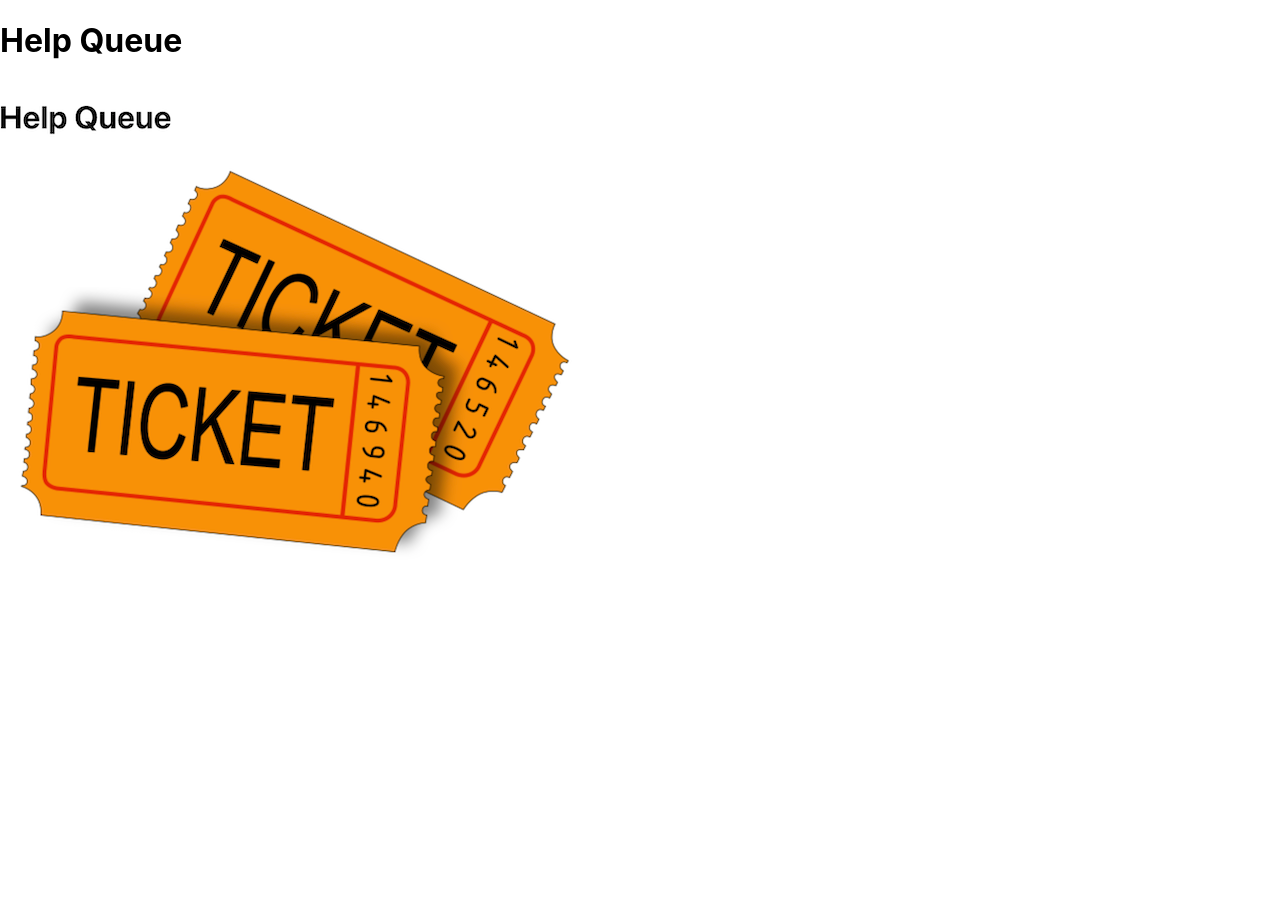
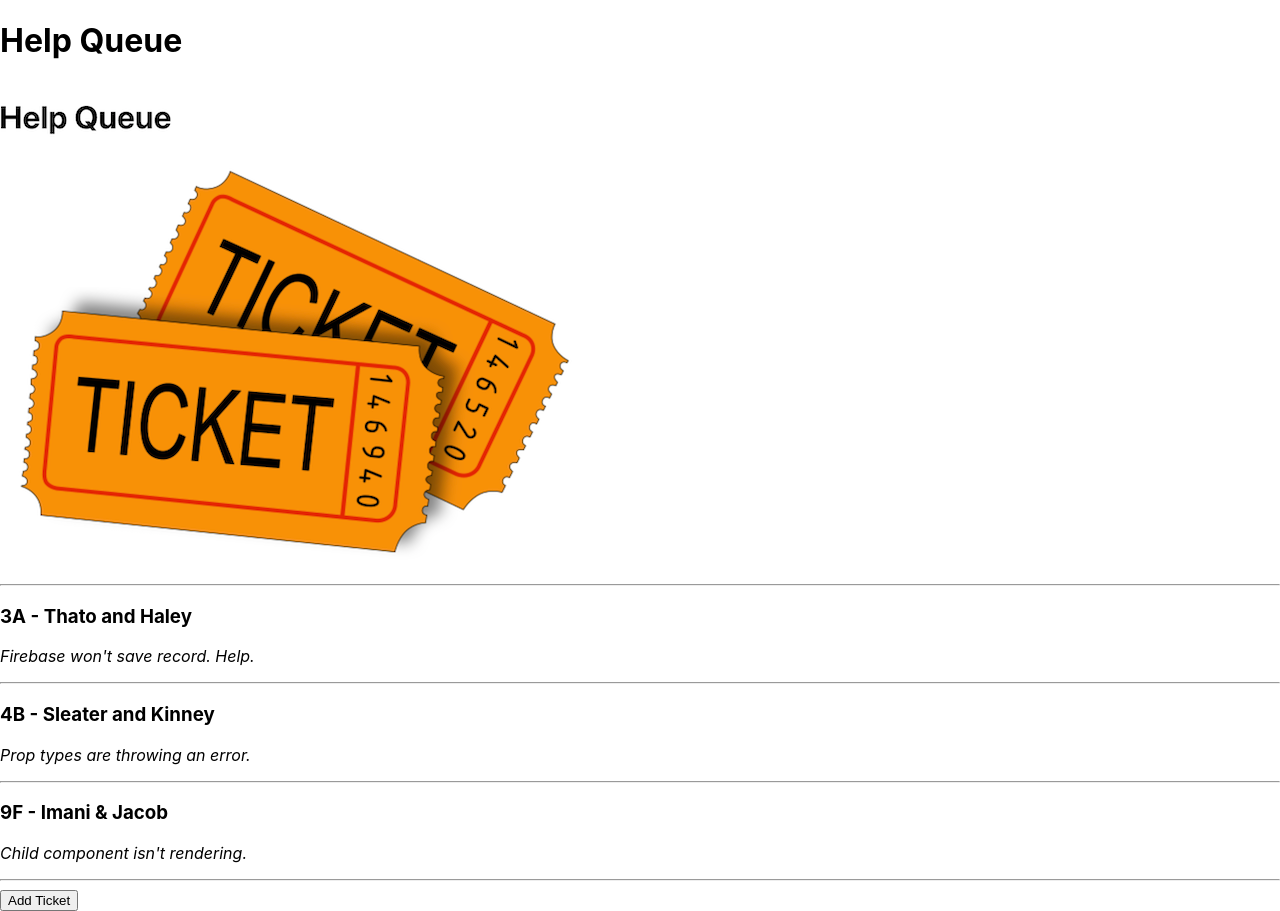
Before and after one commit to rbarcode/help-queue, a React (Create React App) app: page / in a window 1280 px wide. Before the commit the page ends 800 px from the top, so only its background shows below. Built offline with nearby package versions, Linux system fonts and the light colour scheme.

Commit message:
Add toggle functionality between TicketList and NewTicketForm.

```diff
--- a/src/components/TicketControl.js
+++ b/src/components/TicketControl.js
@@ -6,12 +6,31 @@
 
   constructor(props) {
     super(props);
-    this.state = {};
+    this.state = {
+      formVisibleOnPage: false
+    };
+  }
+
+  handleClick = () => {
+    this.setState(prevState => ({
+      formVisibleOnPage: !prevState.formVisibleOnPage
+    }));
   }
 
   render(){
+    let currentlyVisibleState = null;
+    let buttonText = null;
+    if (this.state.formVisibleOnPage) {
+      currentlyVisibleState = <NewTicketForm />
+      buttonText = "Return to Ticket List";
+    } else {
+      currentlyVisibleState = <TicketList />
+      buttonText = "Add Ticket";
+    }
     return (
       <React.Fragment>
+        {currentlyVisibleState}
+        <button onClick={this.handleClick}>{buttonText}</button>
       </React.Fragment>
     );
   }
```
